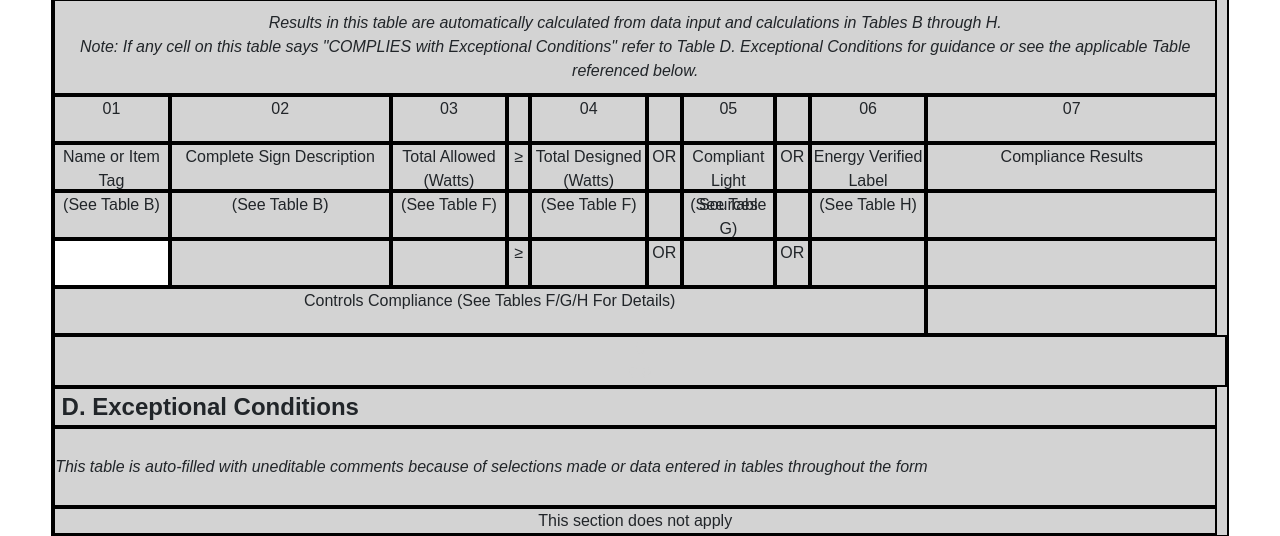
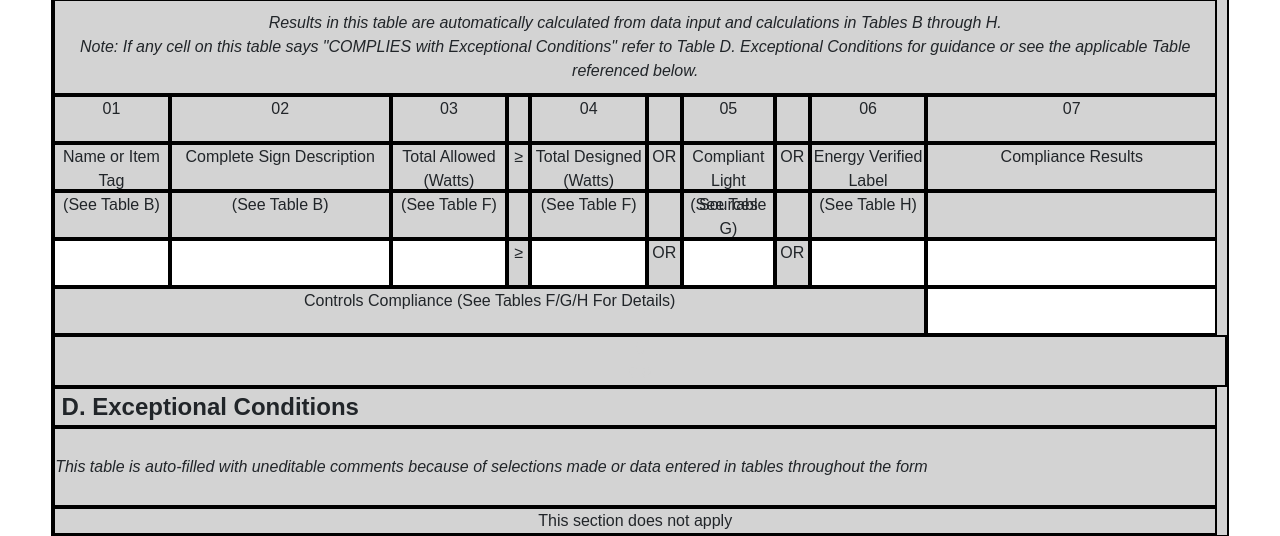
Before and after one commit to BenLalor/LTS_ComplianceSoftware_VanillaJavascript, a Flask app: page /lts in a window 1280 px wide. Shown: the part 1076-1612 px from the top of the page. Run offline with Flask 2, Linux system fonts and the light colour scheme; some libraries are stand-ins or nearby versions.

Commit message:
Change divs to input readonly

```diff
--- a/website/templates/lts.html
+++ b/website/templates/lts.html
@@ -190,17 +190,17 @@ content%}
     <div class="C06">(See Table H)</div>
     <div class="C07"></div>
     <input type="text" id="c01_Name" name="c01_Name" class="C01 hover" readonly>
-    <div id="c02_Description" class="C02 hover" name="c02_Description"></div>
-    <div id="c03_Value" class="C03 hover" name ="c03_Value"></div>
+    <input id="c02_Description" class="C02 hover" name="c02_Description" readonly>
+    <input id="c03_Value" class="C03 hover" name ="c03_Value" readonly>
     <div class="C-GT">&#8805;</div>
-    <div id="c04_Value" class="C04 hover" name="c04_Value" ></div>
+    <input id="c04_Value" class="C04 hover" name="c04_Value" readonly>
     <div class="C-OR1">OR</div>
-    <div  id="c05_Value" class="C05 hover" name="c05_Value"></div>
+    <input  id="c05_Value" class="C05 hover" name="c05_Value" readonly>
     <div class="C-OR2">OR</div>
-    <div id="c06_Value" class="C06 hover" name="c06_Value"></div>
-    <div id="c07_Value" class="C07 hover" name="c07_Value"></div>
+    <input id="c06_Value" class="C06 hover" name="c06_Value" readonly>
+    <input id="c07_Value" class="C07 hover" name="c07_Value" readonly>
     <div class="c01_begincap">Controls Compliance (See Tables F/G/H For Details)</div>
-    <div id="c07_ControlsValue" class="C07" name="c07_ControlsValue"></div>
+    <input id="c07_ControlsValue" class="C07" name="c07_ControlsValue" readonly>
   </div>
   <!-- JANKY! Remove this -->
   <div class="spaceBetweenTables">
@@ -279,9 +279,9 @@ content%}
       <option value="externally">Externally</option>
     </select>
     <input type="text" id="f04_Value" class="F04 hover tableFAttributes" name="f04_Value"/>
-    <div id="f05_Value" class="F05 tableFAttributes" name="f05_Value"></div>
-    <div id="f06_Value" class="F06 tableFAttributes" name="f06_Value"></div>
-    <input type="text" id="f07_Value" class="F07 hover tableFAttributes" name="f07_Value"/>
+    <input id="f05_Value" class="F05 tableFAttributes" name="f05_Value" readonly>
+    <input id="f06_Value" class="F06 tableFAttributes" name="f06_Value" readonly>
+    <input type="text" id="f07_Value" class="F07 hover tableFAttributes" name="f07_Value">
     <!-- SELECT BELOW NEEDS JS LOGIC. THE OPTIONS BELOW ARE JUST FOR ONE SCENARIO-->
     <select id ="F08a" class="F08a hover tableFAttributes" name="F08a">
       <option value="" disabled selected>dropdown</option>
```
